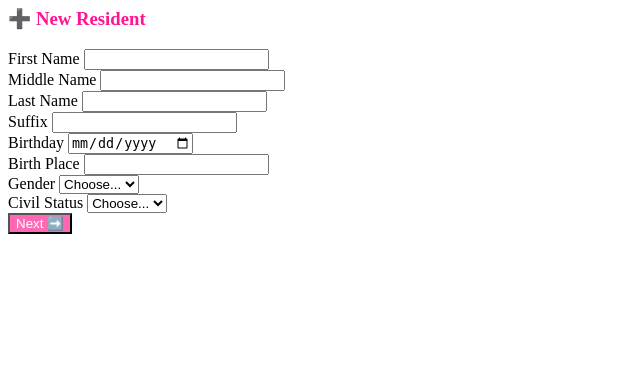
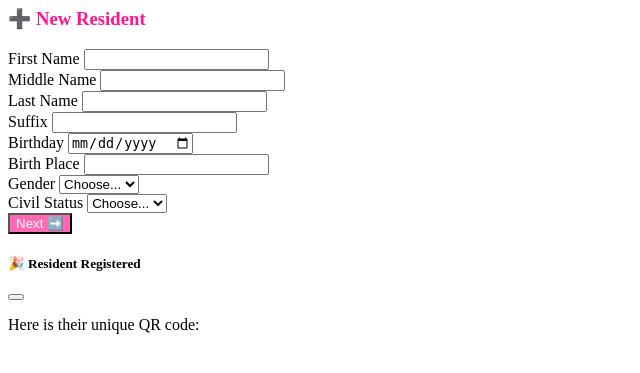
Before and after one commit to ralphmarondev/eprofile, a PHP site: page /pages/new-resident.php in a window 1280 px wide. Shown: the top 373 px of the page, without its empty margins (0-640 px from the left). Run offline with PHP 8.4, Linux system fonts and the light colour scheme.

Commit message:
register user and generate qrcode

```diff
--- a/api/resident_create.php
+++ b/api/resident_create.php
@@ -97,7 +97,7 @@ try {
     );
 
     if ($sql->execute()) {
-        echo json_encode(['success' => '1']);
+        echo json_encode(['success' => '1', 'id' => $mysqli->insert_id]);
     } else {
         echo json_encode(['success' => '0', 'error' => $sql->error]);
     }
--- a/home.php
+++ b/home.php
@@ -10,6 +10,7 @@ $page = $_GET['page'] ?? 'dashboard';
   <meta name="viewport" content="width=device-width, initial-scale=1">
   <link href="https://cdn.jsdelivr.net/npm/bootstrap@5.3.0/dist/css/bootstrap.min.css" rel="stylesheet">
   <script defer src="https://cdn.jsdelivr.net/npm/bootstrap@5.3.0/dist/js/bootstrap.bundle.min.js"></script>
+  <script src="https://cdn.jsdelivr.net/npm/qrcode@1.5.1/build/qrcode.min.js"></script>
   <style>
     body {
       min-height: 100vh;
--- a/pages/new-resident.php
+++ b/pages/new-resident.php
@@ -227,6 +227,21 @@
 			</div>
 		</form>
 	</div>
+
+	<div class="modal fade" id="qrModal" tabindex="-1" aria-labelledby="qrModalLabel" aria-hidden="true">
+		<div class="modal-dialog modal-dialog-centered text-center">
+			<div class="modal-content p-3">
+				<div class="modal-header border-0">
+					<h5 class="modal-title" id="qrModalLabel">🎉 Resident Registered</h5>
+					<button type="button" class="btn-close" data-bs-dismiss="modal" aria-label="Close"></button>
+				</div>
+				<div class="modal-body">
+					<p>Here is their unique QR code:</p>
+					<img id="qrImage" src="" style="max-width: 200px;" />
+				</div>
+			</div>
+		</div>
+	</div>
 </div>
 
 <style>
@@ -289,7 +304,28 @@
 			.then(res => res.json())
 			.then(data => {
 				if (data.success === "1") {
-					alert("🎉 Resident added successfully!");
+					const residentId = data.id;
+					const canvas = document.createElement("canvas");
+
+					QRCode.toCanvas(canvas, String(residentId), async function (err) {
+						const imageData = canvas.toDataURL("image/png");
+
+						const response = await fetch('api/save_qrcode.php', {
+							method: "POST",
+							headers: { "Content-Type": "application/json" },
+							body: JSON.stringify({ image: imageData, value: residentId })
+						});
+
+						const qrData = await response.json();
+						if (qrData.success) {
+							// 🪄 Show modal with QR code
+							document.getElementById('qrImage').src = imageData;
+							new bootstrap.Modal(document.getElementById('qrModal')).show();
+						} else {
+							alert("QR saving failed.");
+						}
+					});
+
 					this.reset();
 					currentStep = 1;
 					showStep(currentStep);
```
Also changed, not shown: api/save_qrcode.php (added, +22 -0 lines).
